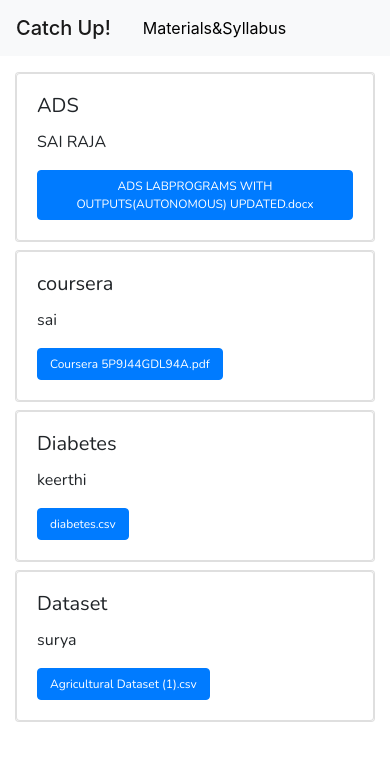
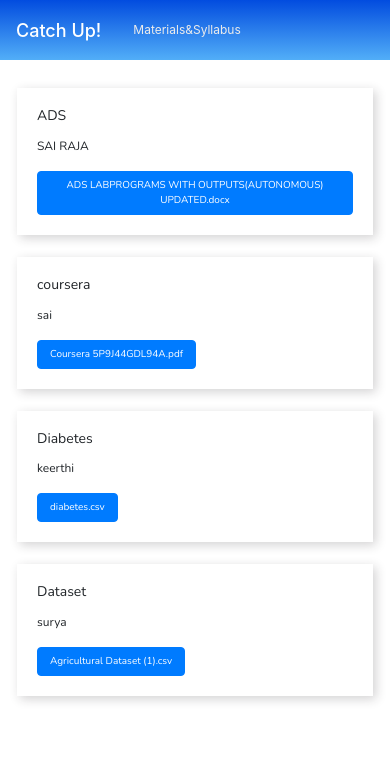
Before and after one commit to SAIRAJA116/apprise, a Django app: page /groupbook/1 in a window 390 px wide. Shown: the top 761 px of the page. Run offline with Django 3.2, Linux system fonts and the light colour scheme; data comes from the database, SQL or seed files in the repository; both versions use the stored data as it was after the commit; some libraries are stand-ins or nearby versions.

Commit message:
some additional changes

```diff
--- a/App/static/App/css/groupMaterials.css
+++ b/App/static/App/css/groupMaterials.css
@@ -3,12 +3,51 @@
     margin: 0;
     box-sizing: border-box;
 }
+.bg-light{
+    background: linear-gradient(to bottom, #024cdf 0%, #5dbcfb 114%);
+    height:70px;
+}
+
 
 .actualcontainer{
     font-family: 'Nunito';
     font-size: 16px;
+
 }
 
 .pdf{
     font-size : 12px;
 }
+.col-lg-4{
+    border-radius:8px;
+    margin-top: 10px;
+
+}
+.card-body{
+    box-shadow: 3px 3px 10px rgba(34, 31, 37, 0.2);
+
+}
+.card{
+    border-color: transparent;
+    margin-top: 10px;
+}
+@media screen and (max-width:568px) {
+    .bg-light{
+        height:60px;
+    }
+    .nav-link{
+        font-size: 12px;
+    }
+    .card-title{
+        font-size: 14px;
+    }
+    .card-body{
+        font-size: 12px;
+    }
+    .btn{
+        font-size: 10px;
+    }
+    .card{
+        margin-top:0px;
+    }
+}
--- a/App/templates/App/groupList.html
+++ b/App/templates/App/groupList.html
@@ -21,7 +21,7 @@
 <body>
 
     <nav class="navbar sticky-top navbar-light bg-light">
-        <span class="navbar-brand mb-0 h1" style="color: white;">Catch Up!</span>
+        <span class="navbar-brand mb-0 h1" style="color: white; font-size: 18px;">Catch Up!</span>
         <span class="nav-item mr-auto">
             <a href="#" style="color:rgb(238, 238, 238)" class="text-decoration-none nav-link">Materials&Syllabus</a>
         </span>
--- a/App/templates/App/groupMaterials.html
+++ b/App/templates/App/groupMaterials.html
@@ -21,9 +21,9 @@
 <body>
 
     <nav class="navbar sticky-top navbar-light bg-light">
-        <span class="navbar-brand mb-0 h1">Catch Up!</span>
+        <span class="navbar-brand mb-0 h1" style="color: white; font-size: 18px;">Catch Up!</span>
         <span class="nav-item mr-auto">
-            <a href="{% url 'App:grouplist' %}" style="color:black"
+            <a href="{% url 'App:grouplist' %}" style="color:rgb(235, 235, 235)"
                 class="text-decoration-none nav-link">Materials&Syllabus</a>
         </span>
 
```
Also changed, not shown: App/static/App/css/groupList.css (+20 -0 lines), db.sqlite3.
